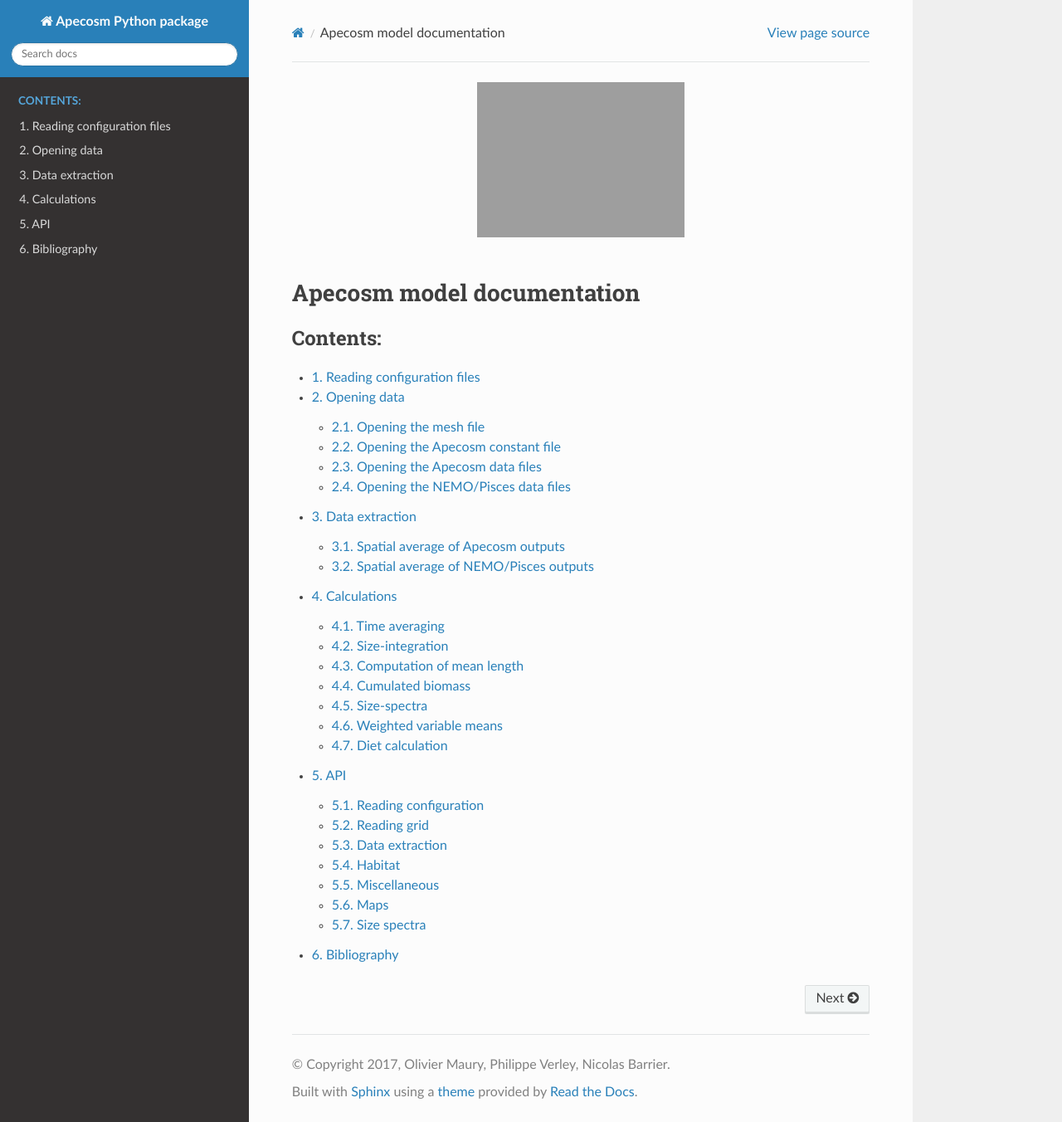
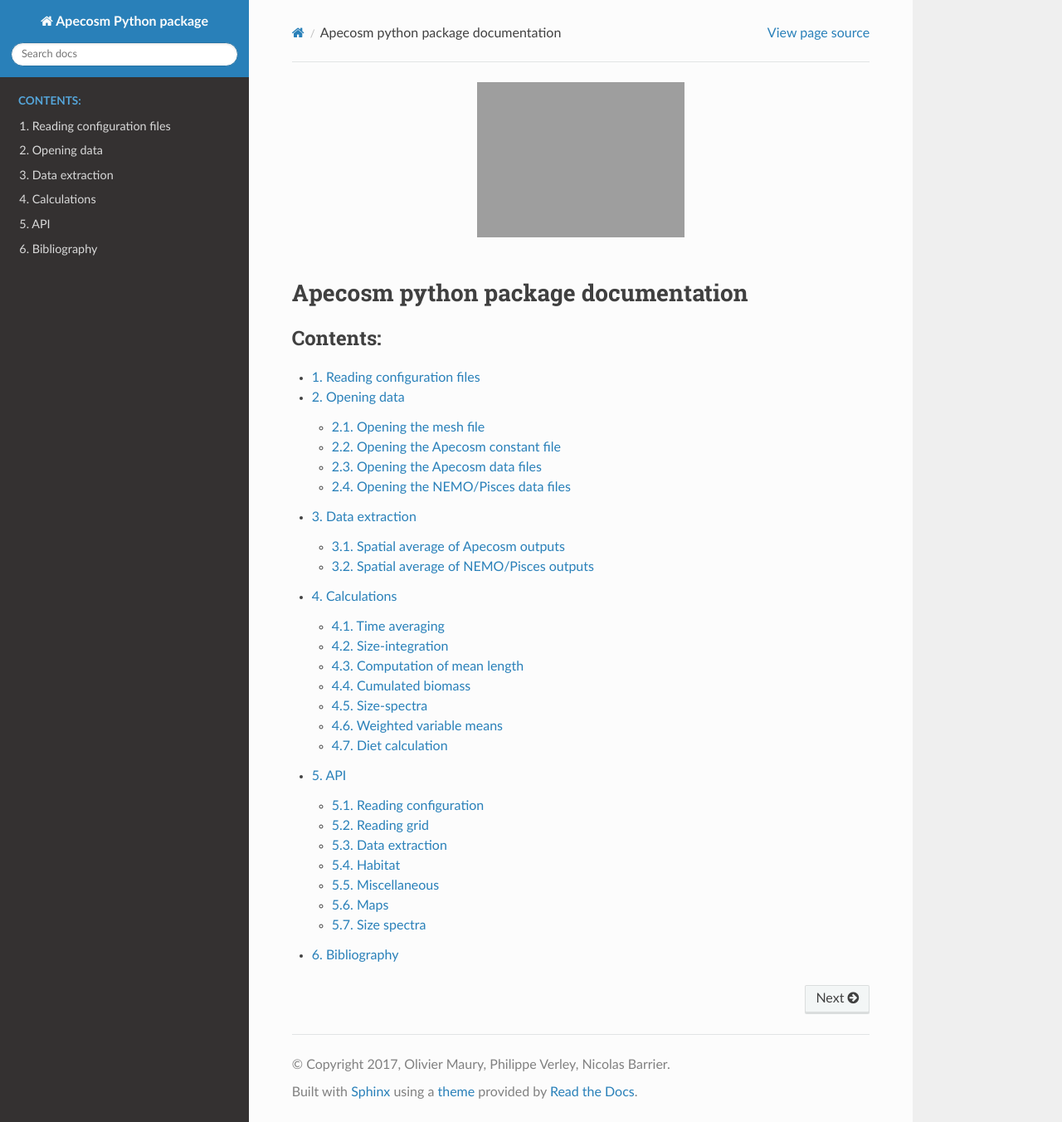
Before and after one commit to apecosm/python-apecosm, a Sphinx documentation site: the page built from doc/index.rst, in a window 1280 px wide and 1352 px high. Shown: the whole window at 83% size. Built offline with Sphinx 7.4.7 and the Read the Docs theme 2.0.0, drawn with Linux system fonts in a browser that asks for light colours; the version number could not be read and is left out.

```diff
--- a/doc/conf.py
+++ b/doc/conf.py
@@ -170,7 +170,7 @@ latex_elements = {
 # (source start file, target name, title,
 #  author, documentclass [howto, manual, or own class]).
 latex_documents = [
-    (master_doc, 'APECOSM.tex', u'APECOSM Documentation',
+    (master_doc, 'Python_Apecosm_doc.tex', u'Documentation of the Apecosm Python package',
      u'Olivier Maury, Philippe Verley, Nicolas Barrier', 'manual'),
 ]
 
@@ -180,7 +180,7 @@ latex_documents = [
 # One entry per manual page. List of tuples
 # (source start file, name, description, authors, manual section).
 man_pages = [
-    (master_doc, 'apecosm', u'APECOSM Documentation',
+    (master_doc, 'apecosm', u'Documentation of the Apecosm Python package',
      [author], 1)
 ]
 
@@ -191,7 +191,7 @@ man_pages = [
 # (source start file, target name, title, author,
 #  dir menu entry, description, category)
 texinfo_documents = [
-    (master_doc, 'APECOSM', u'APECOSM Documentation',
+    (master_doc, 'APECOSM', u'Documentation of the Apecosm Python package',
      author, 'APECOSM', 'One line description of project.',
      'Miscellaneous'),
 ]
--- a/doc/index.rst
+++ b/doc/index.rst
@@ -11,8 +11,8 @@
 
 |
 
-Apecosm model documentation
-================================
+Apecosm python package documentation
+=================================================
 
 .. toctree::
    :maxdepth: 2
```
